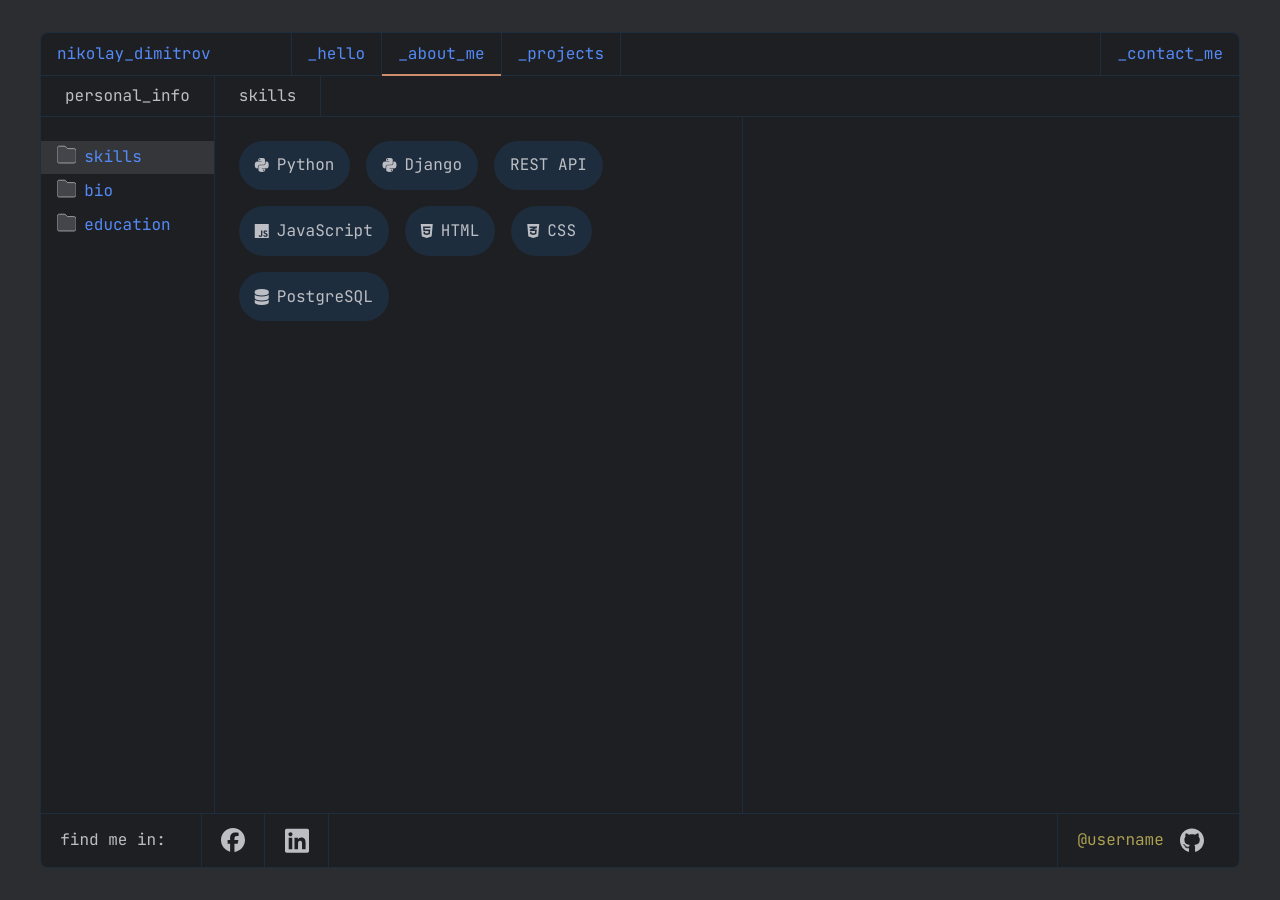
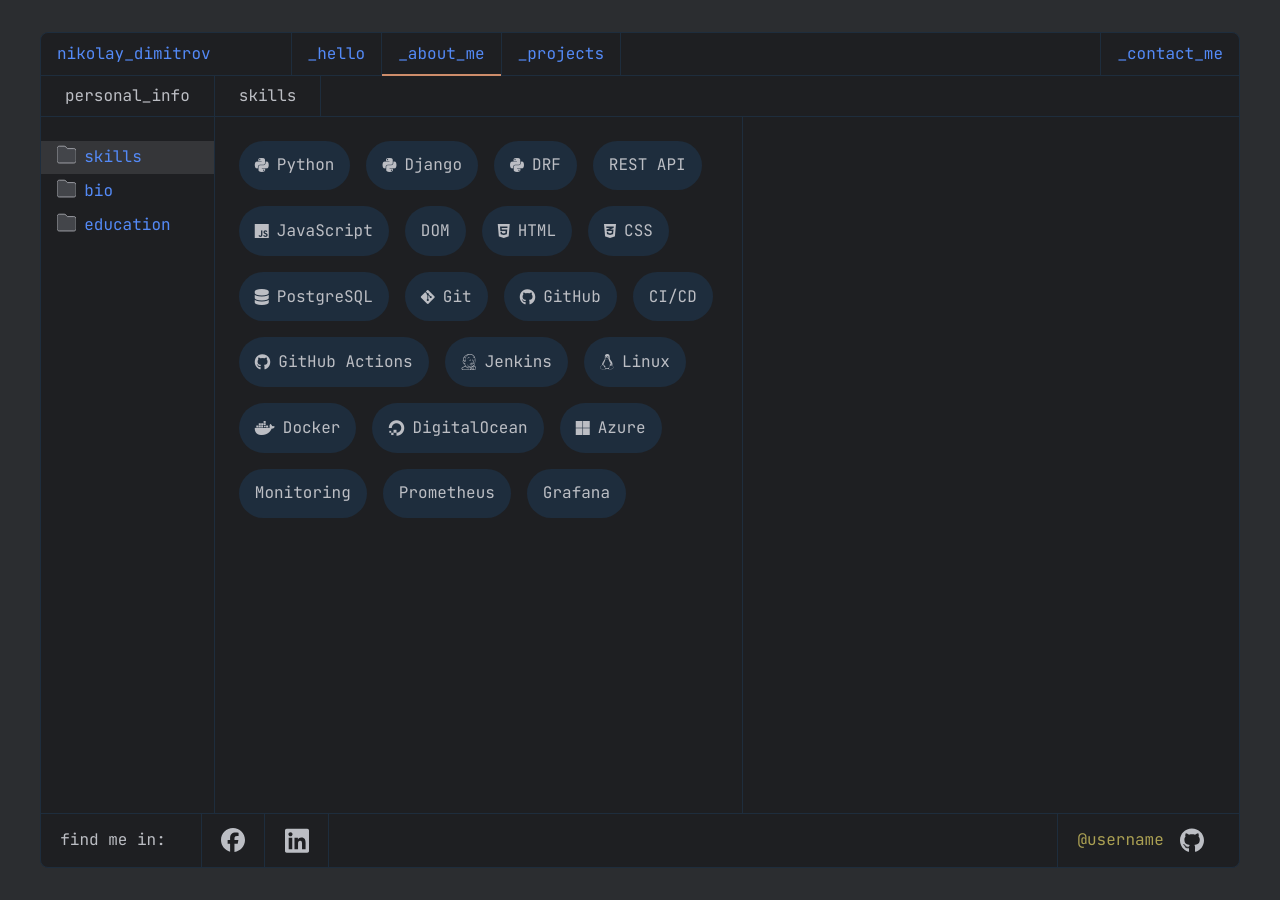
Before and after one commit to nikolay-dimitrov256/dev-portfolio, a Jekyll site: the page built from about.md, in a window 1280 px wide. Built offline with Jekyll 4.4.1, drawn with Linux system fonts in a browser that asks for light colours.

Commit message:
Added new skills and certificates

```diff
--- a/_config.yml
+++ b/_config.yml
@@ -19,7 +19,7 @@
 # in the templates via {{ site.myvariable }}.
 
 title: Nikolay Dimitrov
-job_title: Python Web Developer
+job_title: Python Full Stack Developer
 email: stryker@gbg.bg
 description: >- # this means to ignore newlines until "baseurl:"
   Write an awesome description for your new site here. You can edit this
--- a/about.md
+++ b/about.md
@@ -39,11 +39,25 @@ permalink: /about/
                     <div id="skills">
                         <p><i class="fa-brands fa-python"></i> Python</p>
                         <p><i class="fa-brands fa-python"></i> Django</p>
+                        <p><i class="fa-brands fa-python"></i> DRF</p>
                         <p>REST API</p>
                         <p><i class="fa-brands fa-js"></i> JavaScript</p>
+                        <p>DOM</p>
                         <p><i class="fa-brands fa-html5"></i> HTML</p>
                         <p><i class="fa-brands fa-css3-alt"></i> CSS</p>
                         <p><i class="fa-solid fa-database"></i> PostgreSQL</p>
+                        <p><i class="fa-brands fa-git-alt"></i> Git</p>
+                        <p><i class="fa-brands fa-github"></i> GitHub</p>
+                        <p>CI/CD</p>
+                        <p><i class="fa-brands fa-github"></i> GitHub Actions</p>
+                        <p><i class="fa-brands fa-jenkins"></i> Jenkins</p>
+                        <p><i class="fa-brands fa-linux"></i> Linux</p>
+                        <p><i class="fa-brands fa-docker"></i> Docker</p>
+                        <p><i class="fa-brands fa-digital-ocean"></i> DigitalOcean</p>
+                        <p><i class="fa-brands fa-microsoft"></i> Azure</p>
+                        <p>Monitoring</p>
+                        <p>Prometheus</p>
+                        <p>Grafana</p>
                     </div>
                 </div>
             </div>
@@ -74,6 +88,8 @@ permalink: /about/
         <p><a target="_blank" class="string" href="https://softuni.bg/certificates/details/229664/1e42cd02">Django Basics - September 2024</a></p>
         <p><a target="_blank" class="string" href="https://softuni.bg/certificates/details/233247/9448e787">Django Advanced - October 2024</a></p>
         <p><a target="_blank" class="string" href="https://softuni.bg/certificates/details/235020/222792d1">Software Engineer with Python</a></p>
+        <p><a target="_blank" class="string" href="https://softuni.bg/certificates/details/257263/e7186b33">Software Engineering and DevOps - January 2026</a></p>
+        <p><a target="_blank" class="string" href="https://softuni.bg/certificates/details/260709/8bac60cb">Containers and Cloud - February 2026</a></p>
         <p>'''</p>
     </div>
 </div>
```
Also changed, not shown: index.md (+1 -1 lines).
